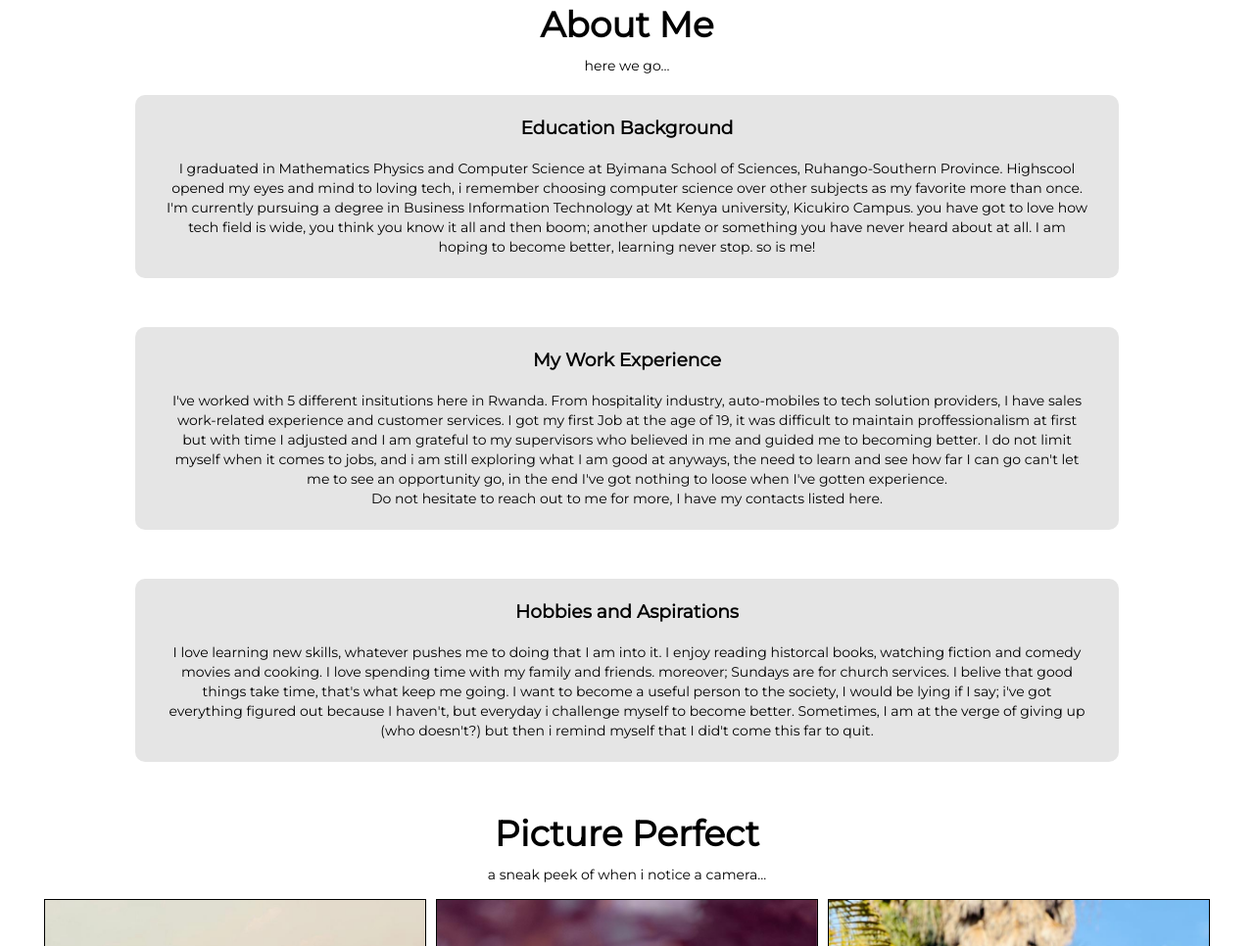
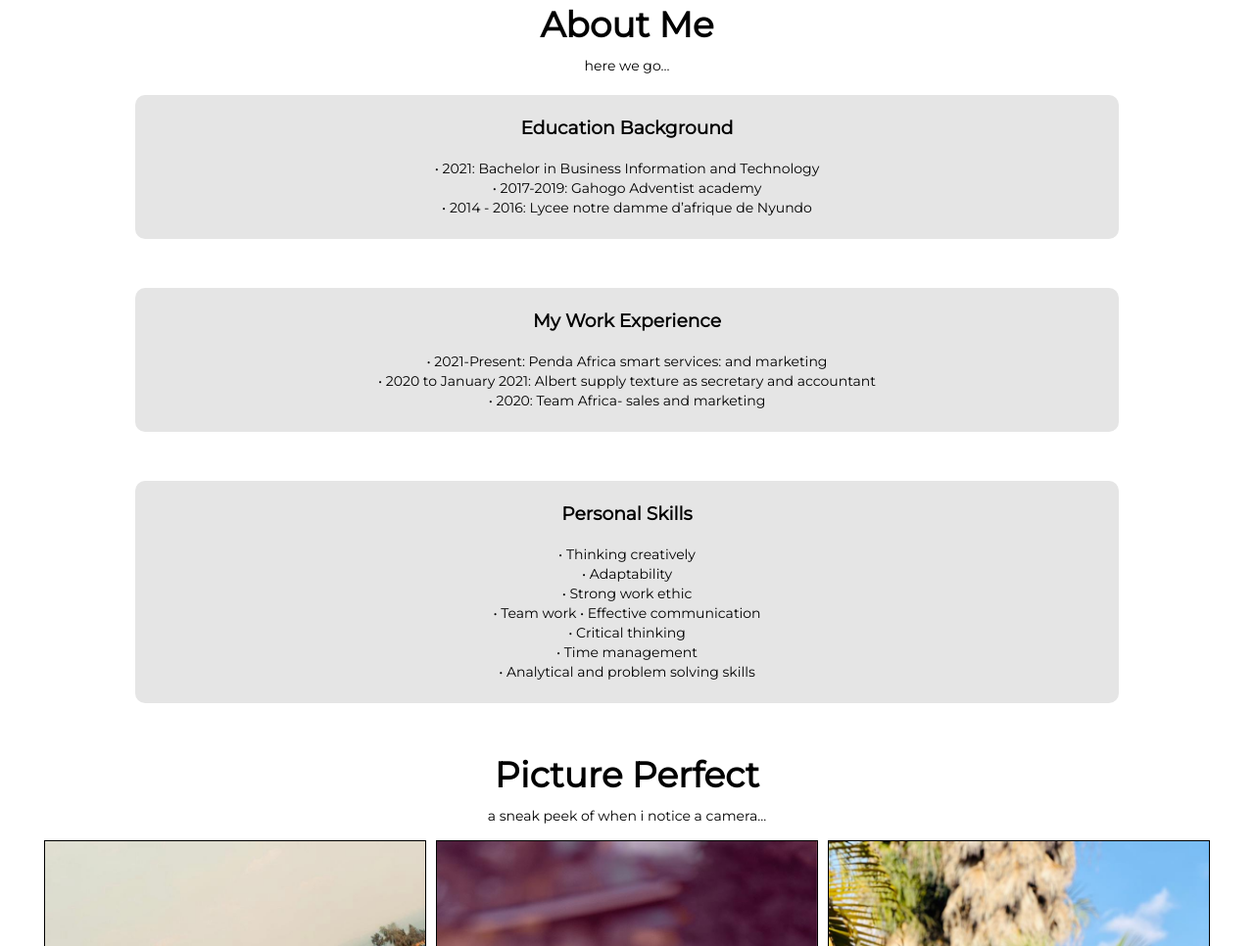
Before and after one commit to UwaseJoy/UwaseJoy, a plain HTML site: page index.html in a window 1280 px wide. Shown: the part 897-1863 px from the top of the page at 98% size. Drawn offline with Linux system fonts and the light colour scheme.

Commit message:
Update index.html

```diff
--- a/index.html
+++ b/index.html
@@ -31,16 +31,36 @@
 <div class="row">
 <div class="About-col">
 <h3>Education Background</h3>
-<p>I graduated in Mathematics Physics and Computer Science at Byimana School of Sciences, Ruhango-Southern Province.
-Highscool opened my eyes and mind to loving tech, i remember choosing computer science over other subjects as my favorite more than once. I'm currently pursuing a degree in Business Information Technology at Mt Kenya university, Kicukiro Campus. you have got to love how tech field is wide, you think you know it all and then boom; another update or something you have never heard about at all. I am hoping to become better, learning never stop. so is me!</p>
+<p>
+• 2021:  Bachelor in Business Information and Technology <br>
+•	2017-2019: Gahogo  Adventist academy <br>
+• 2014 - 2016: Lycee notre damme d’afrique de Nyundo
+</p>
+
 </div>
 <div class="About-col">
 <h3>My Work Experience</h3>
-<p> I've worked with 5 different insitutions here in Rwanda. From hospitality industry, auto-mobiles to tech solution providers, I have sales work-related experience and customer services. I got my first Job at the age of 19, it was difficult to maintain proffessionalism at first but with time I adjusted and I am grateful to my supervisors who believed in me and guided me to becoming better. I do not limit myself when it comes to jobs, and i am still exploring what I am good at anyways, the need to learn and see how far I can go can't let me to see an opportunity go, in the end I've got nothing to loose when I've gotten experience. <br> Do not hesitate to reach out to me for more, I have my contacts listed here. </p>
+<p>
+
+•	2021-Present: Penda Africa smart services:  and marketing <br>
+•	2020 to January 2021: Albert supply texture as secretary and accountant <br>
+•	2020: Team Africa- sales and marketing
+
+</p>
 </div>
 <div class="About-col">
-<h3>Hobbies and Aspirations</h3>
-<p>I love learning new skills, whatever pushes me to doing that I am into it. I enjoy reading historcal books, watching fiction and comedy movies and cooking. I love spending time with my family and friends. moreover; Sundays are for church services. I belive that good things take time, that's what keep me going. I want to become a useful person to the society, I would be lying if I say; i've got everything figured out because I haven't, but everyday i challenge myself to become better. Sometimes, I am at the verge of giving up (who doesn't?) but then i remind myself that I did't come this far to quit.</p>
+<h3>Personal Skills</h3>
+<p>
+•	Thinking creatively <br>
+•	Adaptability <br>
+•	Strong work ethic <br>
+•	Team work
+•	Effective communication <br>
+•	Critical thinking <br>
+•	Time management <br>
+•	Analytical and problem solving skills
+
+ </p>
 </div>
 </div>
 </section>
```
